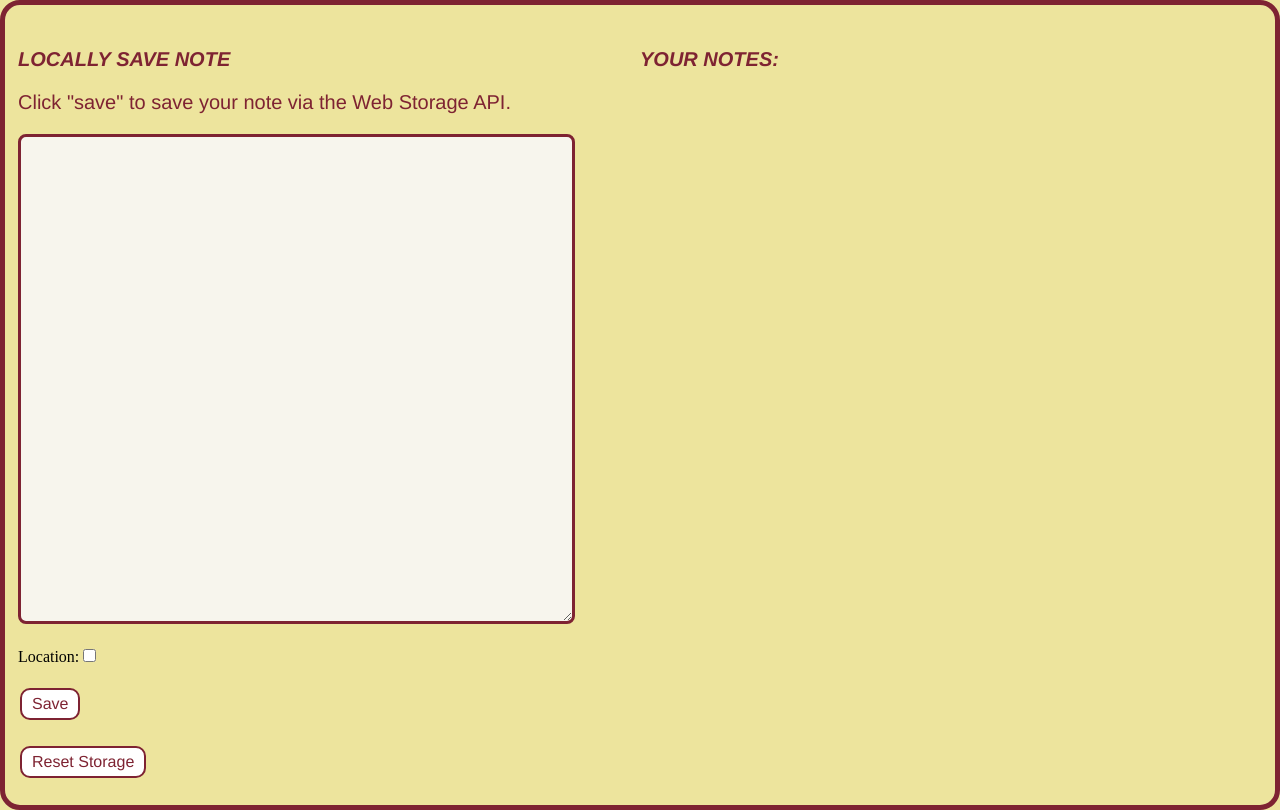
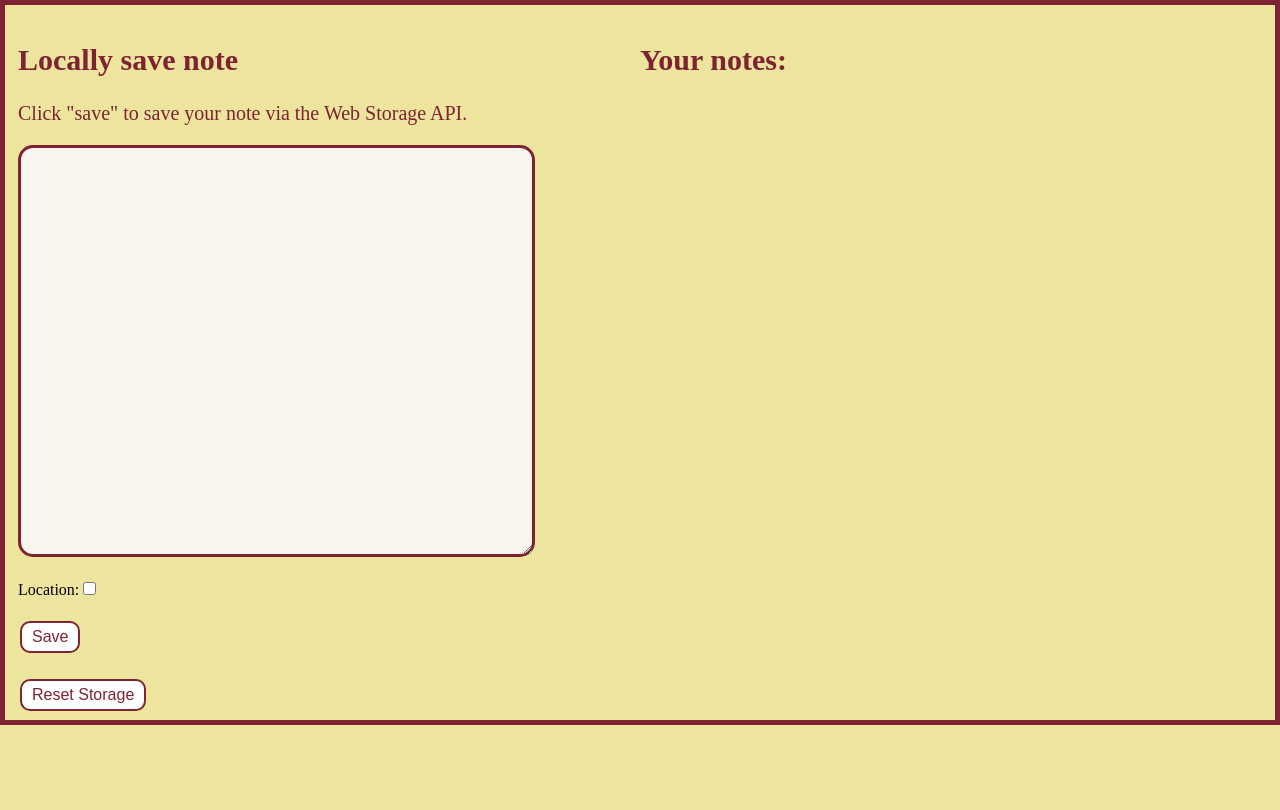
Before and after one commit to Aaron638/coms319-noted, a plain HTML site: page Noted/index.html in a window 1280 px wide. Drawn offline with nearby package versions, Linux system fonts and the light colour scheme.

Commit message:
Revert "Formatted headers, text in the text box, and notes list, as well as borders..."
This reverts commit 71cf5eff70f6ea9c120593c3164ad252001a8133

```diff
--- a/Noted/index.html
+++ b/Noted/index.html
@@ -23,20 +23,6 @@
 		html {
 			padding: 5px;
 			border: 5.5px solid #7E2332;
-			border-radius: 20px;
-		}
-
-		h2 {
-			text-transform:uppercase;
-			font-style: italic;
-			font-family: Helvetica;
-			font-size: 20px;
-			color: #7E2332;
-  			transition-duration: 0.4s;
-		}
-		h2:hover {
-			background-color: #7E2332;
-			color: #ede49d;
 		}
 
 		.button {
@@ -45,7 +31,6 @@
   			color: white;
   			padding: 5px 10px;
   			text-align: center;
-			font-family: helvetica;
   			text-decoration: none;
 			border-radius: 10px;
   			display: inline-block;
@@ -60,7 +45,7 @@
 		}
 		.button1:hover {
 			background-color: #7E2332;
-			color: #f7f5ed;
+			color: white;
 		}
 
 		.writeNote {
@@ -72,29 +57,13 @@
 			float: left;
 		}
 		textarea#note{
-			border: 3px solid #7E2332;
-			border-radius: 8px;
-			padding: 8px;
-			background-color: #f7f5ed;
-			font-family: Helvetica;
-			letter-spacing:1.5px;
-			font-size: 16px;
+		border: 3px solid #7E2332;
+		border-radius: 15px;
+		padding: 8px;
+		background-color: #f7f5ed;
 		}
 		p#p{
-			font-family: Helvetica;
-			color: #7E2332;
 			font-size: 20px;
-		}
-
-		.note {
-			font-family:Helvetica;
-			letter-spacing:1px;
-			color: #7E2332;
-  			transition-duration: 0.4s;
-		}
-		.note:hover {
-			background-color: #7E2332;
-			color: #f7f5ed;
 		}
 
 	</style>
@@ -103,10 +72,11 @@
 
 <body onload="init_storage(); refreshNotes()">
 	<div class="writeNote">
-		<h2>Locally save note</h2>
-		<p id="p">Click "save" to save your note via the Web Storage API.</p>
+		<h1 id="errorMsg"></h1>
+		<h2 style="font-size:30px; color:#7E2332;">Locally save note</h2>
+		<p id="p" style="color:#7E2332;">Click "save" to save your note via the Web Storage API.</p>
 		<form id="newNote">
-			<textarea name="note" id="note" rows="26" cols="50"></textarea>
+			<textarea name="note" id="note" rows="26" cols="60"></textarea>
 			<br><br>
 			<label for="checkIsMap">Location:</label><input type="checkbox" id="checkIsMap" onclick="">
 			<br><br>
@@ -115,17 +85,14 @@
 
 		<br>
 		<button class="button button1" onClick="reset_storage(); refreshNotes()">Reset Storage</button>
-		<br><br>
+		<br>
 
 	</div>
 
 	<div class="mergeNote">
-		<h2>Your notes:</h2>
-		<ul class="note" id="noteList"></ul>
+		<h2 style="color:#7E2332; font-size:30px;">Your notes:</h2>
+		<ul style="color:#7E2332;" id="noteList"></ul>
 	</div>
-
-<h1 id="errorMsg"></h1>
-
 
 </body>
 
```
